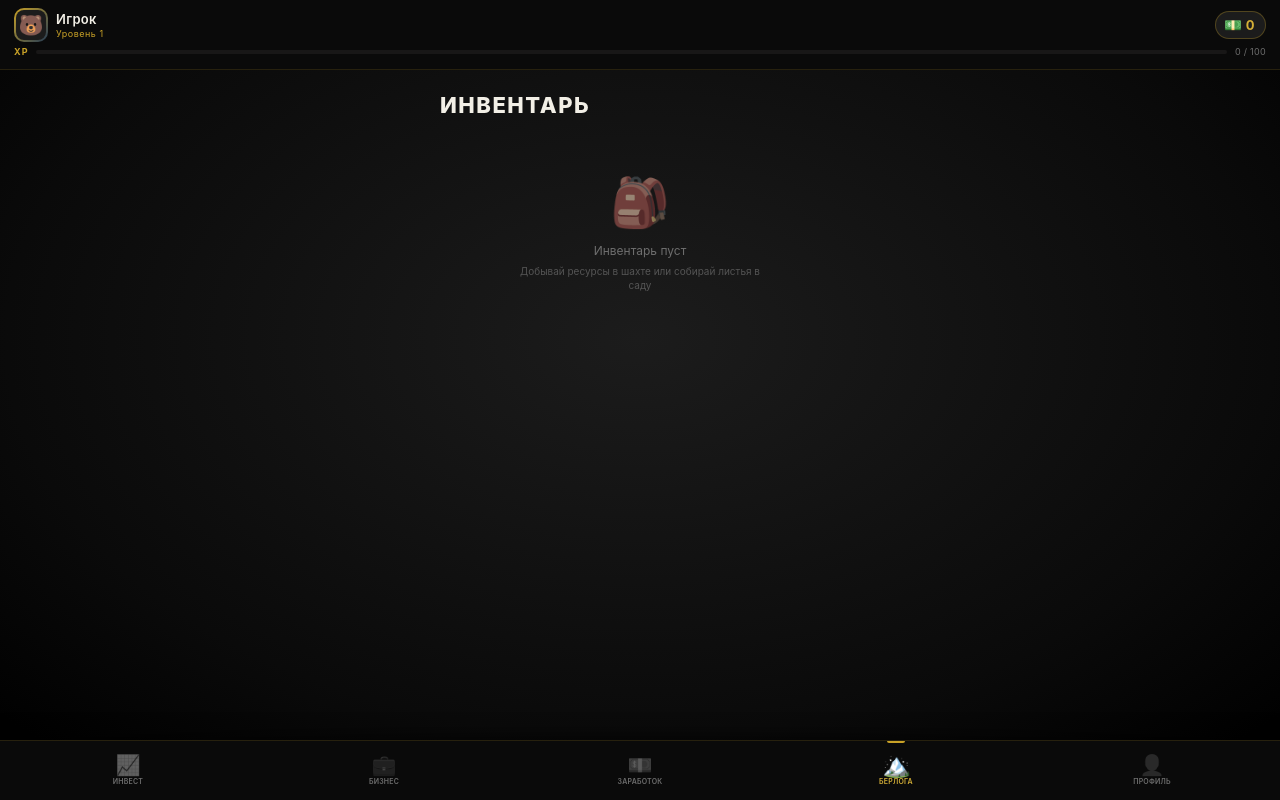
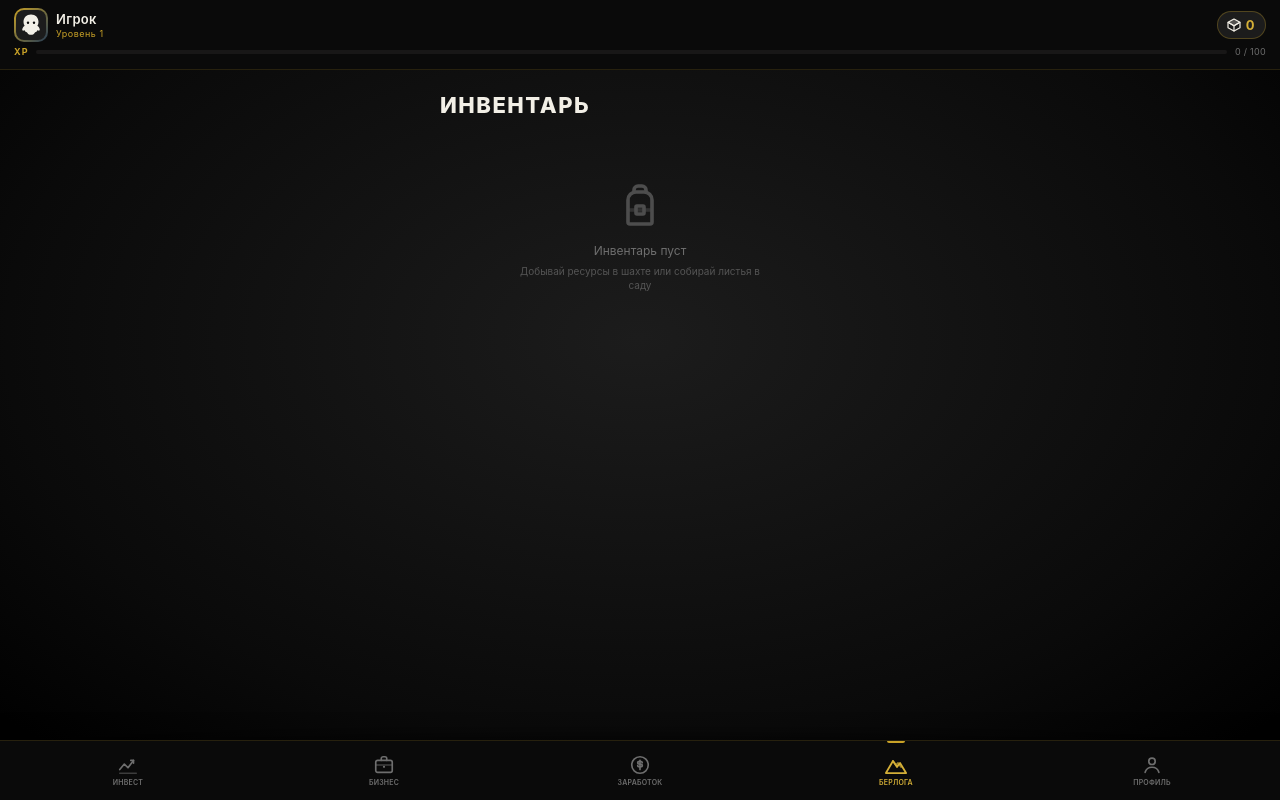
Before and after one commit to setleny-netizen/1YssEsssTssIoo1, a plain HTML site: page inventory.html in a window 1280 px wide. Drawn offline with Linux system fonts and the light colour scheme.

Commit message:
Update inventory.html

```diff
--- a/inventory.html
+++ b/inventory.html
@@ -13,7 +13,9 @@
             <div class="top-row">
                 <div class="player-info">
                     <div class="avatar">
-                        <div class="avatar-inner">🐻</div>
+                        <div class="avatar-inner">
+                            <svg class="icon icon--avatar" viewBox="0 0 40 40" aria-hidden="true"><use href="assets/icons.svg#i-avatar-yeti"></use></svg>
+                        </div>
                     </div>
                     <div class="player-name-level">
                         <div class="player-name" id="player-name">Игрок</div>
@@ -22,7 +24,7 @@
                 </div>
                 <div class="balance-badge-group">
                     <div class="balance-badge">
-                        <span class="wallet-icon">💵</span>
+                        <svg class="icon icon--top wallet-icon" viewBox="0 0 24 24" aria-hidden="true"><use href="assets/icons.svg#i-balance-coin"></use></svg>
                         <span class="balance-value" id="balance-value">0</span>
                     </div>
                 </div>
@@ -49,23 +51,23 @@
         <!-- BOTTOM NAV -->
         <nav id="bottom-nav">
             <button class="nav-item" data-screen="invest" aria-label="Инвестиции">
-                <span class="nav-emoji">📈</span>
+                <svg class="icon icon--nav nav-icon" viewBox="0 0 24 24" aria-hidden="true"><use href="assets/icons.svg#i-nav-invest"></use></svg>
                 <span class="nav-label">Инвест</span>
             </button>
             <button class="nav-item" data-screen="business" aria-label="Бизнес">
-                <span class="nav-emoji">💼</span>
+                <svg class="icon icon--nav nav-icon" viewBox="0 0 24 24" aria-hidden="true"><use href="assets/icons.svg#i-nav-business"></use></svg>
                 <span class="nav-label">Бизнес</span>
             </button>
             <button class="nav-item" data-screen="earn" aria-label="Заработок">
-                <span class="nav-emoji">💵</span>
+                <svg class="icon icon--nav nav-icon" viewBox="0 0 24 24" aria-hidden="true"><use href="assets/icons.svg#i-nav-earn"></use></svg>
                 <span class="nav-label">Заработок</span>
             </button>
             <button class="nav-item active" data-screen="berloga" aria-label="Берлога">
-                <span class="nav-emoji">🏔️</span>
+                <svg class="icon icon--nav nav-icon" viewBox="0 0 24 24" aria-hidden="true"><use href="assets/icons.svg#i-nav-berloga"></use></svg>
                 <span class="nav-label">Берлога</span>
             </button>
             <button class="nav-item" data-screen="profile" aria-label="Профиль">
-                <span class="nav-emoji">👤</span>
+                <svg class="icon icon--nav nav-icon" viewBox="0 0 24 24" aria-hidden="true"><use href="assets/icons.svg#i-nav-profile"></use></svg>
                 <span class="nav-label">Профиль</span>
             </button>
         </nav>
@@ -76,14 +78,20 @@
             const PLAYER_KEY = 'lokhmaty_player_v1';
             const INV_KEY = 'lokhmaty_inventory_v1';
 
-            // Справочник предметов (для отображения)
+            // Предметы: id → { иконка (SVG symbol), имя, цвет акцента }
             const ITEMS = {
-                stone:    { emoji: '🪨', name: 'Камень',    color: '#C0C0C0' },
-                coal:     { emoji: '⬛', name: 'Уголь',     color: '#909090' },
-                iron_ore: { emoji: '⚙️', name: 'Железо',    color: '#A8B0B8' },
-                gold_ore: { emoji: '🥇', name: 'Золото',    color: '#FFD56B' },
-                leaf:     { emoji: '🍃', name: 'Лист',      color: '#7DDFA0' },
+                stone:    { icon: 'i-stone',    name: 'Камень',  color: '#C0C0C0' },
+                coal:     { icon: 'i-coal',     name: 'Уголь',   color: '#A0A0A0' },
+                iron_ore: { icon: 'i-iron',     name: 'Железо',  color: '#A8B0B8' },
+                gold_ore: { icon: 'i-gold-bar', name: 'Золото',  color: '#FFD56B' },
+                leaf:     { icon: 'i-leaf',     name: 'Лист',    color: '#7DDFA0' },
             };
+
+            function itemIcon(id, size) {
+                size = size || 'icon--hero';
+                const iconId = ITEMS[id] ? ITEMS[id].icon : 'i-briefcase';
+                return '<svg class="icon ' + size + '" viewBox="0 0 24 24" aria-hidden="true"><use href="assets/icons.svg#' + iconId + '"></use></svg>';
+            }
 
             const player = { wallet: 0, ice: 0, totalXp: 0 };
             const inventory = {};
@@ -160,7 +168,9 @@
                     const empty = document.createElement('div');
                     empty.className = 'inv-empty';
                     empty.innerHTML =
-                        '<div class="inv-empty-emoji">🎒</div>' +
+                        '<div class="inv-empty-emoji">' +
+                            '<svg class="icon icon--hero" viewBox="0 0 24 24" aria-hidden="true"><use href="assets/icons.svg#i-backpack"></use></svg>' +
+                        '</div>' +
                         '<div>Инвентарь пуст</div>' +
                         '<div class="inv-empty-hint">Добывай ресурсы в шахте или собирай листья в саду</div>';
                     invGrid.appendChild(empty);
@@ -172,7 +182,7 @@
                     el.className = 'inv-item';
                     el.style.setProperty('--item-color', item.cfg.color);
                     el.innerHTML =
-                        '<div class="inv-item-icon">' + item.cfg.emoji + '</div>' +
+                        '<div class="inv-item-icon" style="color:' + item.cfg.color + '">' + itemIcon(item.id, 'icon--hero') + '</div>' +
                         '<div class="inv-item-name">' + item.cfg.name + '</div>' +
                         '<div class="inv-item-count">x' + formatNumber(item.count) + '</div>';
                     invGrid.appendChild(el);
@@ -184,26 +194,11 @@
                     e.preventDefault();
                     const screen = this.dataset.screen;
 
-                    if (screen === 'business') {
-                        window.location.href = 'business.html';
-                        return;
-                    }
-                    if (screen === 'berloga') {
-                        window.location.href = 'index.html#berloga';
-                        return;
-                    }
-                    if (screen === 'earn') {
-                        window.location.href = 'index.html#earn';
-                        return;
-                    }
-                    if (screen === 'invest') {
-                        window.location.href = 'index.html#invest';
-                        return;
-                    }
-                    if (screen === 'profile') {
-                        window.location.href = 'index.html#profile';
-                        return;
-                    }
+                    if (screen === 'business') { window.location.href = 'business.html'; return; }
+                    if (screen === 'berloga')  { window.location.href = 'index.html#berloga'; return; }
+                    if (screen === 'earn')     { window.location.href = 'index.html#earn';    return; }
+                    if (screen === 'invest')   { window.location.href = 'index.html#invest';  return; }
+                    if (screen === 'profile')  { window.location.href = 'index.html#profile'; return; }
                 };
                 item.addEventListener('click', go);
                 item.addEventListener('touchstart', function(e) {
@@ -232,23 +227,6 @@
                 renderTop();
                 renderInventory();
             });
-
-            function handleSafeArea() {
-                const bottomNav = document.getElementById('bottom-nav');
-                const safeBottom = getComputedStyle(document.documentElement)
-                    .getPropertyValue('env(safe-area-inset-bottom)');
-                if (safeBottom && safeBottom !== '0px') {
-                    bottomNav.style.paddingBottom = safeBottom;
-                }
-            }
-            if (window.visualViewport) {
-                window.visualViewport.addEventListener('resize', handleSafeArea);
-            }
-            handleSafeArea();
-
-            document.addEventListener('touchmove', function(e) {
-                e.preventDefault();
-            }, { passive: false });
         })();
     </script>
 </body>
```
